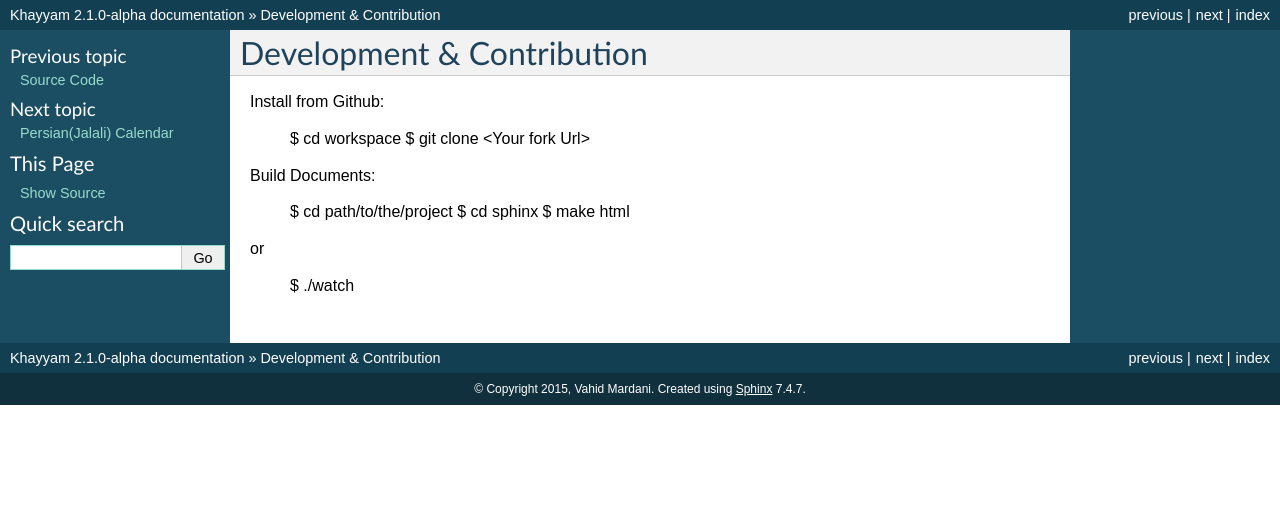
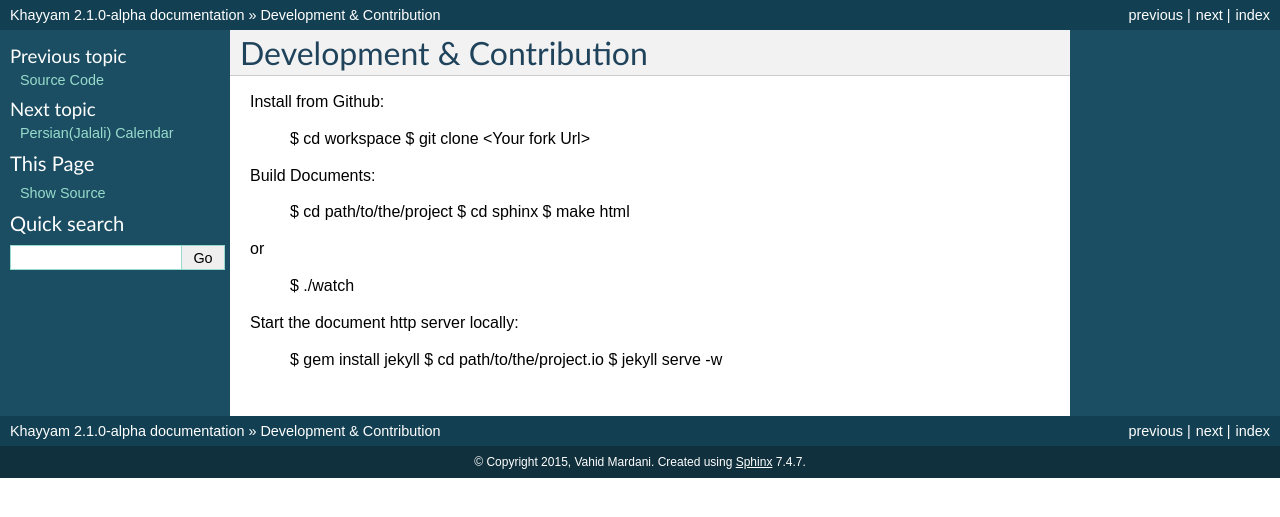
Before and after one commit to pylover/khayyam, a Sphinx documentation site: the page built from sphinx/development.rst, in a window 1280 px wide. Shown: the top 517 px of the page. Built offline with Sphinx 7.4.7, drawn with Linux system fonts in a browser that asks for light colours.

Commit message:
Starting new documentation from scratch.

```diff
--- a/sphinx/development.rst
+++ b/sphinx/development.rst
@@ -16,3 +16,10 @@ Build Documents:
 or
 
     $ ./watch
+
+
+Start the document http server locally:
+
+    $ gem install jekyll
+    $ cd path/to/the/project.io
+    $ jekyll serve -w
--- a/sphinx/index.rst
+++ b/sphinx/index.rst
@@ -31,7 +31,7 @@ For applications requiring aware objects, :py:class:`khayyam.JalaliDate` and
 attribute, tzinfo, that can be set to an instance of a subclass of the abstract :py:class:`datetime.tzinfo` class, such as :py:class:`khayyam.Timezone` and or :py:class:`khayyam.TehranTimezone`.
 
 
-The package's API is considered to be exactly the same as the :py:mod:`datetime`, so if you are familiar with the :py:class:`datetime`, you can read the migration guide.
+The package's API is considered to be exactly the same as the :py:mod:`datetime`, so if you are familiar with the :py:mod:`datetime`, you can read the migration guide.
 
 
 Contents:
```
